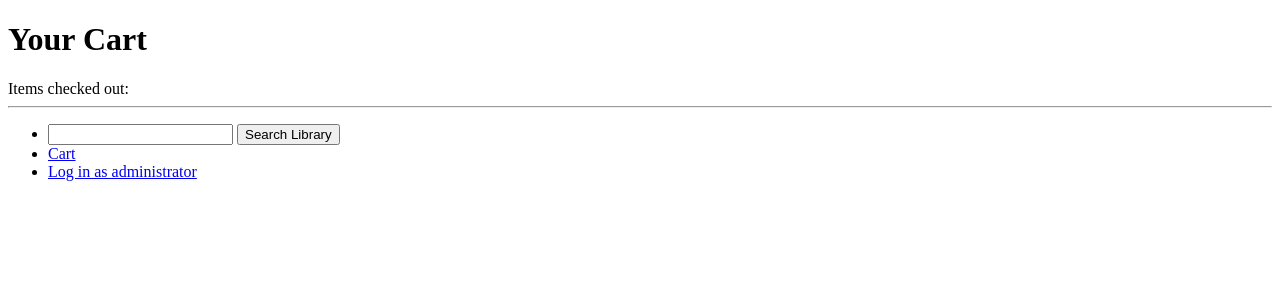
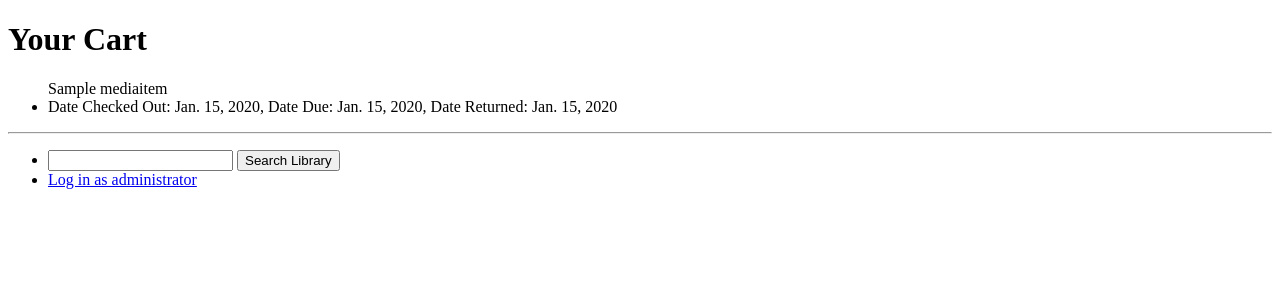
Before and after one commit to jbyrnes10/Library-Tracking-System, a Django app: template media_library/project/templates/cart.html in a window 1280 px wide. Shown: the top 300 px of the page. Run offline with Django 3.2, Linux system fonts and the light colour scheme; the template is opened without the code that fills it: values that come from a table or form of the project are taken from there, others are empty; tables that the repository leaves empty hold one stand-in row (values such as "Sample post"); parts of the project's set-up code (start-up, migrations or seed data) failed here and were passed over.

Commit message:
Added link to available media to display past check-out history

```diff
--- a/media_library/project/forms.py
+++ b/media_library/project/forms.py
@@ -1,8 +1,2 @@
 from django import forms
 from models import User, MediaItem, MediaHistory, Topics
-#
-# class UserForm(forms.ModelForm):
-#     user_id = forms.CharField(max_length=20)
-#     first_name = forms.CharField(widget=forms.HiddenInput())
-#     last_name = forms.CharField(widget=forms.HiddenInput())
-#
--- a/media_library/project/templates/base.html
+++ b/media_library/project/templates/base.html
@@ -28,8 +28,7 @@
                         <input type="submit" name="submit" value="Search Library" />
                     </form>
                 </li>
-                <li><a href="{% url 'cart' %}">Cart</a></li>
-                <li><a href="{% url 'admin_actions' %">Log in as administrator</a></li>
+                <li><a href="{% url 'admin_actions' %}">Log in as administrator</a></li>
             </ul>
         </div>
     </body>
--- a/media_library/project/templates/cart.html
+++ b/media_library/project/templates/cart.html
@@ -7,7 +7,14 @@
 
 {% block body_block %}
     <h1>Your Cart</h1>
-        <div>
-            <label>Items checked out:</label>
-        </div>
+    <ul>
+        {{ checked_out_media.title }}
+        {% for history in checked_out_history %}
+        <li>
+            Date Checked Out: {{ history.date_out }},
+            Date Due: {{ history.date_due }},
+            Date Returned: {{ history.date_returned }}
+        </li>
+        {% endfor %}
+    </ul>
 {% endblock %}
--- a/media_library/project/templates/index.html
+++ b/media_library/project/templates/index.html
@@ -12,10 +12,9 @@
             {% for media_item in available %}
             <img src="{{ MEDIA_URL }}{{ media_item.image_file }}" height="5%" width="5%" />
                 <li>
-                    {{ media_item.title }}
+                    <a href="{% url 'check_out' media_item.id %}" title="Check Out">{{ media_item.title }}</a>
                     <ul>
                         <li>ISBN: {{ media_item.isbn }}</li>
-                        <li><a href="cart">Check Out</a></li>
                     </ul>
                 </li>
             <br/>
--- a/media_library/project/urls.py
+++ b/media_library/project/urls.py
@@ -8,6 +8,6 @@ from project import views
 urlpatterns = [
     url(r'^$', views.index, name='index'),
     url(r'^search_results/$', views.search_results, name='search_results'),
-    url(r'^cart/$', views.cart, name='cart'),
+    url(r'^cart/(?P<media_id>[\w\-]+)', views.check_out, name='check_out'),
     url(r'^admin_actions/$', views.admin_actions, name='admin_actions'),
 ] + static(settings.MEDIA_URL, document_root=settings.MEDIA_ROOT)
```
Also changed, not shown: media_library/project/views.py (+8 -3 lines).
